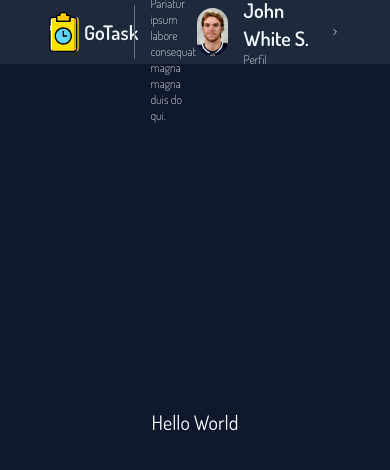
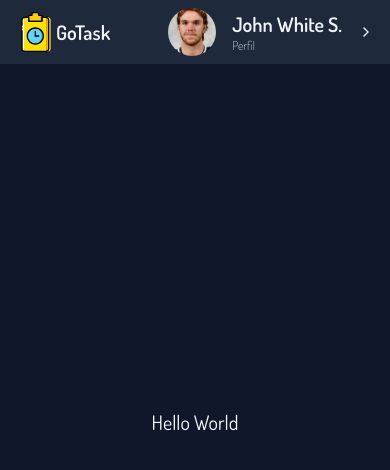
Before and after one commit to guibafica/ivipcoin_frontend, a React (Vite) app: page /dashboard in a window 390 px wide. Shown: the top 470 px of the page. Built offline with nearby package versions, Linux system fonts and the light colour scheme.

Commit message:
Adjust header responsivity

```diff
--- a/src/components/header.tsx
+++ b/src/components/header.tsx
@@ -7,8 +7,8 @@ import profilePic from "../assets/profilePic.webp";
 export function Header() {
   return (
     <div className="w-screen h-16 bg-slate-800 flex items-center justify-center absolute top-0 left-0">
-      <div className="w-full max-w-7xl h-full flex flex-row items-center justify-between px-16">
-        <div className="flex flex-row justify-start items-center w-full h-full">
+      <div className="w-full max-w-7xl h-full flex flex-row items-center justify-between px-16 max-md:px-4">
+        <div className="flex flex-row justify-start items-center w-full h-full max-md:w-2/6">
           <div className="flex flex-row justify-start items-center max-md:justify-center">
             <img src={goTaskIcon} className="w-10" />
 
@@ -20,9 +20,9 @@ export function Header() {
             </Typography>
           </div>
 
-          <div className="w-[1px] h-5/6 bg-slate-500 ml-4 mr-4" />
+          <div className="w-[1px] h-5/6 bg-slate-500 ml-4 mr-4 max-md:hidden" />
 
-          <div className="text-slate-100">
+          <div className="text-slate-100 max-md:hidden">
             <Typography className="text-xl font-semibold">Olá, John</Typography>
 
             <Typography className="text-xs font-extralight">
@@ -31,7 +31,7 @@ export function Header() {
           </div>
         </div>
 
-        <div className="flex flex-row items-center justify-end gap-4 w-full cursor-pointer">
+        <div className="flex flex-row items-center justify-end gap-4 w-full h-full cursor-pointer max-md:w-4/6">
           <div className="w-12 h-12 rounded-full flex items-center justify-center overflow-hidden">
             <img src={profilePic} className="w-full h-full object-cover" />
           </div>
```
